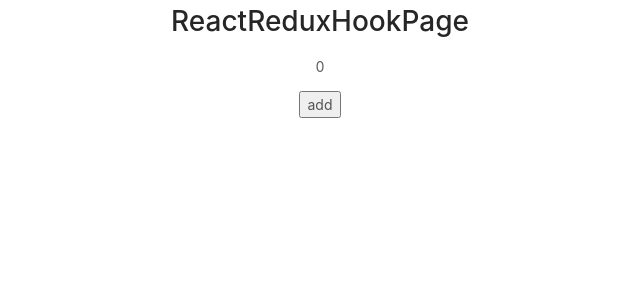
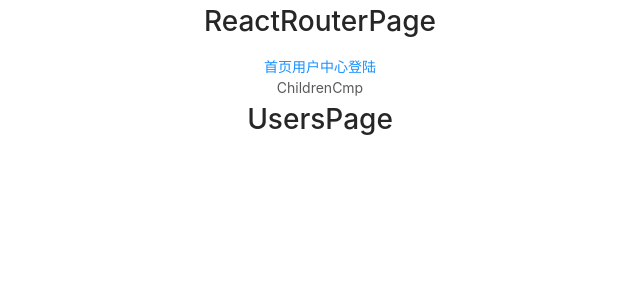
Before and after one commit to ZYXBL/react-study, a React (Create React App) app: page /user in a window 1280 px wide. Shown: the top 300 px of the page, without its empty margins (320-960 px from the left). Built offline with nearby package versions, Linux system fonts and the light colour scheme.

Commit message:
使用react-dom-router

```diff
--- a/package.json
+++ b/package.json
@@ -15,6 +15,7 @@
     "react-app-rewired": "^2.1.5",
     "react-dom": "^16.13.1",
     "react-redux": "^7.2.0",
+    "react-router-dom": "^5.1.2",
     "react-scripts": "3.4.1",
     "redux": "^4.0.5",
     "redux-logger": "^3.0.6",
--- a/src/App.js
+++ b/src/App.js
@@ -2,7 +2,8 @@ import React from 'react';
 import './App.css';
 // import HooksPage from './pages/HooksPage';
 // import ReactReduxPage from './pages/ReactReduxPage';
-import ReactReduxHookPage from './pages/ReactReduxHookPage';
+// import ReactReduxHookPage from './pages/ReactReduxHookPage';
+import ReactRouterPage from './pages/ReactRouterPage';
 
 // import ContextPage from './pages/ContextPage';
 // import HocPage from './pages/HocPage';
@@ -24,7 +25,8 @@ function App() {
       {/* <ReduxPage /> */}
       {/* <HooksPage /> */}
       {/* <ReactReduxPage /> */}
-      <ReactReduxHookPage />
+      {/* <ReactReduxHookPage /> */}
+      <ReactRouterPage />
     </div>
   );
 }
--- a/src/index.js
+++ b/src/index.js
@@ -3,8 +3,8 @@ import ReactDOM from 'react-dom';
 import './index.css';
 import App from './App';
 import * as serviceWorker from './serviceWorker';
-import { Provider } from './kReactRedux';
-// import { Provider } from 'react-redux';
+// import { Provider } from './kReactRedux';
+import { Provider } from 'react-redux';
 import store from './store/'
 
 ReactDOM.render(
--- /dev/null
+++ b/src/pages/HomePage.js
@@ -0,0 +1,13 @@
+import React, { Component } from 'react';
+
+class HomePage extends Component {
+  render() {
+    return (
+      <div>
+        <h1>HomePage</h1>
+      </div>
+    );
+  }
+}
+
+export default HomePage;
--- /dev/null
+++ b/src/pages/LoginPage.js
@@ -0,0 +1,13 @@
+import React, { Component } from 'react';
+
+class LoginPage extends Component {
+  render() {
+    return (
+      <div>
+        <h1>LoginPage</h1>
+      </div>
+    );
+  }
+}
+
+export default LoginPage;
--- /dev/null
+++ b/src/pages/ReactRouterPage.js
@@ -0,0 +1,49 @@
+import React, { Component } from 'react';
+import { BrowserRouter as Router, Link, Route, Switch } from 'react-router-dom';
+import HomePage from './HomePage';
+import LoginPage from './LoginPage';
+import UsersPage from './UsersPage';
+import _404Page from './_404Page';
+
+class ReactRouterPage extends Component {
+  state = {}
+  render() {
+    return (
+      <div>
+        <h1>ReactRouterPage</h1>
+        <Router>
+          <Link to="/">首页</Link>
+          <Link to="/user">用户中心</Link>
+          <Link to="/login">登陆</Link>
+
+          <Route exact path="/"
+            component={HomePage}
+            children={ChildrenCmp}
+            render={renderCmp} />
+          <Switch>
+            {/* 渲染顺序 children > component > render */}
+            <Route path="/user"
+              component={UsersPage}
+              render={renderCmp} />
+            <Route path="/login" component={LoginPage} />
+            <Route component={_404Page} />
+          </Switch>
+        </Router>
+      </div>
+    );
+  }
+}
+
+function ChildrenCmp(props) {
+  console.log('children', props);
+
+  return <div>ChildrenCmp</div>
+}
+
+function renderCmp(props) {
+  console.log('render', props);
+
+  return <div>renderCmp</div>
+}
+
+export default ReactRouterPage;
--- /dev/null
+++ b/src/pages/UsersPage.js
@@ -0,0 +1,13 @@
+import React, { Component } from 'react';
+
+class UsersPage extends Component {
+  render() {
+    return (
+      <div>
+        <h1>UsersPage</h1>
+      </div>
+    );
+  }
+}
+
+export default UsersPage;
--- /dev/null
+++ b/src/pages/_404Page.js
@@ -0,0 +1,13 @@
+import React, { Component } from 'react';
+
+class _404Page extends Component {
+  render() {
+    return (
+      <div>
+        <h1>_404Page</h1>
+      </div>
+    );
+  }
+}
+
+export default _404Page;
```
Also changed, not shown: 1 other file (tests, documents, lock files or other folders).
